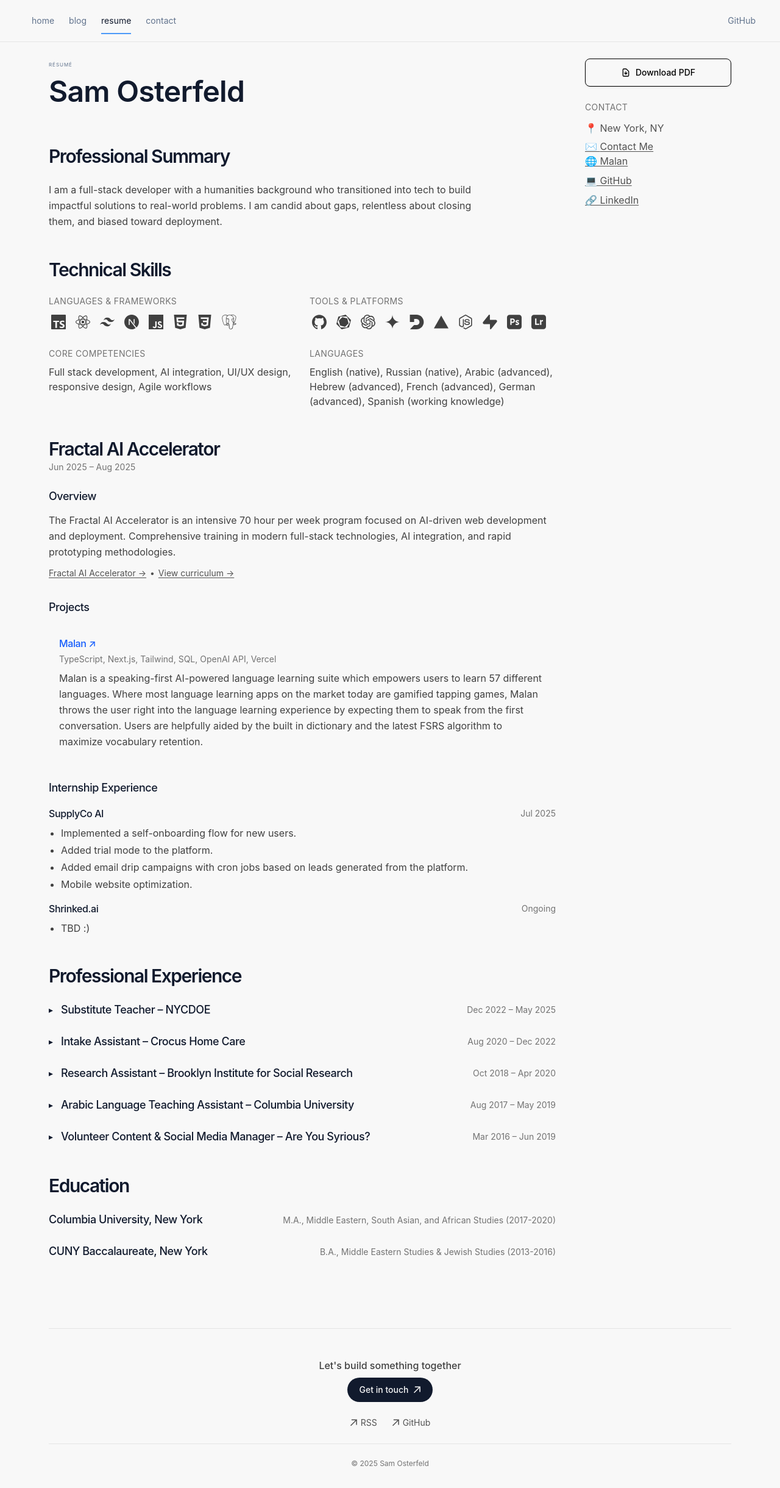
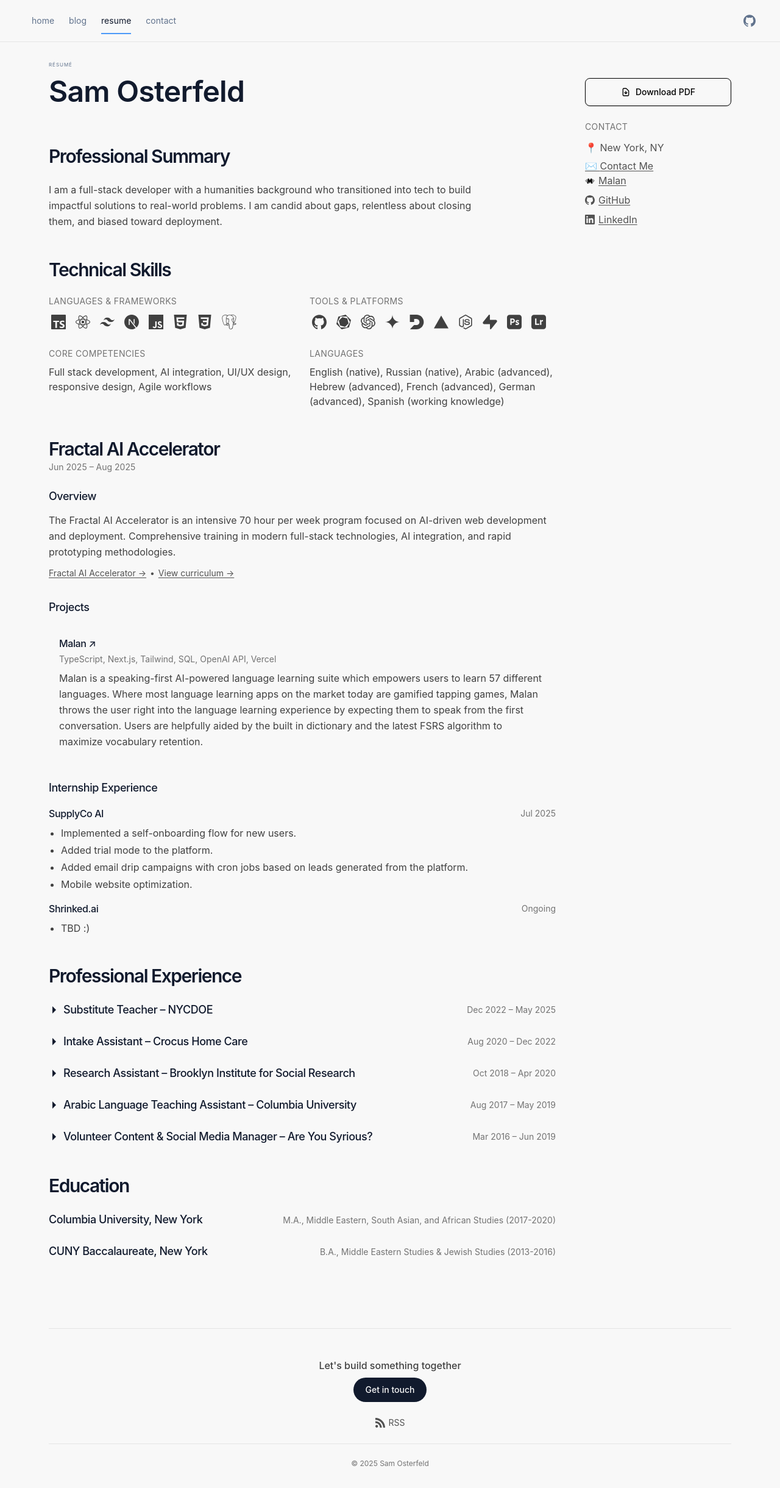
Before and after one commit to ostsam/portfolioAndBlog, a Next.js app: page /work in a window 1280 px wide. Shown: the whole page at 61% size. Built offline with nearby package versions, Linux system fonts and the light colour scheme.

Commit message:
resume page tweaks

```diff
--- a/app/components/footer.tsx
+++ b/app/components/footer.tsx
@@ -1,19 +1,4 @@
-export function ArrowIcon() {
-	return (
-		<svg
-			width="12"
-			height="12"
-			viewBox="0 0 12 12"
-			fill="none"
-			xmlns="http://www.w3.org/2000/svg"
-		>
-			<path
-				d="M2.07102 11.3494L0.963068 10.2415L9.2017 1.98864H2.83807L2.85227 0.454545H11.8438V9.46023H10.2955L10.3097 3.09659L2.07102 11.3494Z"
-				fill="currentColor"
-			/>
-		</svg>
-	);
-}
+import { SiRss } from "react-icons/si";
 
 export default function Footer() {
 	return (
@@ -30,29 +15,20 @@
 							className="inline-flex items-center gap-2 px-5 py-2.5 bg-foreground text-background rounded-full hover:bg-foreground/90 transition-all duration-200 hover:scale-105 font-medium text-sm"
 						>
 							Get in touch
-							<ArrowIcon />
 						</a>
 					</div>
 
 					{/* Links */}
 					<div className="flex items-center justify-center gap-6 text-sm">
 						<a
-							className="flex items-center gap-1.5 text-neutral-600 dark:text-neutral-400 hover:text-foreground transition-colors duration-200"
+							className="flex items-center gap-1.5 text-neutral-600 dark:text-neutral-400 hover:text-foreground transition-colors duration-200 group hover:animate-pulse"
 							href="/rss"
 							target="_blank"
 							rel="noopener noreferrer"
+							aria-label="RSS Feed"
 						>
-							<ArrowIcon />
+							<SiRss className="w-4 h-4 group-hover:animate-pulse" />
 							<span>RSS</span>
-						</a>
-						<a
-							className="flex items-center gap-1.5 text-neutral-600 dark:text-neutral-400 hover:text-foreground transition-colors duration-200"
-							href="https://github.com/ostsam"
-							target="_blank"
-							rel="noopener noreferrer"
-						>
-							<ArrowIcon />
-							<span>GitHub</span>
 						</a>
 					</div>
 
--- a/app/components/nav.tsx
+++ b/app/components/nav.tsx
@@ -3,6 +3,7 @@
 import Link from "next/link";
 import { usePathname } from "next/navigation";
 import { useEffect, useState } from "react";
+import { SiGithub } from "react-icons/si";
 
 const navItems = {
 	"/": {
@@ -63,10 +64,11 @@
 						href="https://github.com/ostsam"
 						target="_blank"
 						rel="noopener noreferrer"
-						className="text-sm text-muted-foreground hover:text-foreground transition-colors duration-200 hover:underline hover:underline-offset-2"
+						className="text-sm text-muted-foreground hover:text-foreground transition-colors duration-200"
 						style={{ cursor: "pointer" }}
+						aria-label="GitHub Profile"
 					>
-						GitHub
+						<SiGithub className="w-5 h-5" />
 					</a>
 				</div>
 			</div>
--- a/app/work/page.tsx
+++ b/app/work/page.tsx
@@ -19,13 +19,32 @@
 	SiAdobelightroom,
 	SiGraphite,
 	SiGooglegemini,
+	SiLinkedin,
 } from "react-icons/si";
+import Image from "next/image";
 import Link from "next/link";
 import { PDFDownloadButton } from "./components/PDFDownloadButton";
 import { BrandBadge } from "./components/BrandBadge";
 import { ObfuscatedEmail } from "./components/ObfuscatedEmail";
 import { generatePDF } from "./utils/pdf-generator";
 import { resumeData } from "./data/resume-data";
+import { createContext, useContext } from "react";
+
+// Custom disclosure triangle component
+function DisclosureTriangle() {
+	return (
+		<svg
+			className="absolute left-0 top-1/2 -translate-y-1/2 h-4 w-4 text-foreground dark:text-white transition-transform duration-200 [details[open]_&]:rotate-90"
+			width="16"
+			height="16"
+			viewBox="0 0 16 16"
+			fill="currentColor"
+			xmlns="http://www.w3.org/2000/svg"
+		>
+			<path d="M6 2L12 8L6 14V2Z" />
+		</svg>
+	);
+}
 
 // Icon mapping for dynamic badge generation
 const iconMap = {
@@ -63,7 +82,16 @@
 					<div className="hidden print-contact">
 						<span>📍 {resumeData.personalInfo.location}</span>
 						<span>✉️ {resumeData.personalInfo.email}</span>
-						<span>🌐 {resumeData.personalInfo.portfolio}</span>
+						<span>
+							<Image
+								src="/malan-logo.svg"
+								alt="Malan Logo"
+								width={12}
+								height={12}
+								className="inline-block mr-1 w-4 h-4 brightness-0"
+							/>
+							{resumeData.personalInfo.portfolio}
+						</span>
 						<span>
 							💻 {resumeData.personalInfo.github.replace("github.com/", "")}
 						</span>
@@ -95,7 +123,16 @@
 								rel="noopener noreferrer"
 								className="cursor-pointer text-neutral-600 dark:text-neutral-300 hover:text-foreground active:text-foreground transition-colors duration-200 underline underline-offset-4 hover:underline-offset-2"
 							>
-								🌐 Malan
+								<span className="flex items-center gap-1.5">
+									<Image
+										src="/malan-logo.svg"
+										alt="Malan Logo"
+										width={16}
+										height={16}
+										className="w-4 h-4 dark:invert brightness-0"
+									/>
+									Malan
+								</span>
 							</Link>
 							<Link
 								href={`https://${resumeData.personalInfo.github}`}
@@ -103,7 +140,10 @@
 								rel="noopener noreferrer"
 								className="cursor-pointer text-neutral-600 dark:text-neutral-300 hover:text-foreground active:text-foreground transition-colors duration-200 underline underline-offset-4 hover:underline-offset-2"
 							>
-								💻 GitHub
+								<span className="flex items-center gap-1.5">
+									<SiGithub className="w-4 h-4" />
+									GitHub
+								</span>
 							</Link>
 							<Link
 								href={`https://${resumeData.personalInfo.linkedin}`}
@@ -111,7 +151,10 @@
 								rel="noopener noreferrer"
 								className="cursor-pointer text-neutral-600 dark:text-neutral-300 hover:text-foreground active:text-foreground transition-colors duration-200 underline underline-offset-4 hover:underline-offset-2"
 							>
-								🔗 LinkedIn
+								<span className="flex items-center gap-1.5">
+									<SiLinkedin className="w-4 h-4" />
+									LinkedIn
+								</span>
 							</Link>
 						</div>
 					</div>
@@ -242,7 +285,7 @@
 													href={project.url}
 													target="_blank"
 													rel="noopener noreferrer"
-													className="text-blue-600 dark:text-blue-400 hover:text-blue-700 dark:hover:text-blue-300 transition-colors duration-200 hover:underline hover:underline-offset-2 cursor-pointer"
+													className="hover:text-blue-700 dark:hover:text-blue-300 transition-colors duration-200 hover:underline hover:underline-offset-2 cursor-pointer"
 												>
 													{project.title} ↗
 												</Link>
@@ -268,8 +311,8 @@
 								{resumeData.fractalAIAccelerator.internshipExperience.map(
 									(internship, index) => (
 										<div key={index}>
-											<div className="flex items-center justify-between mb-2">
-												<h4 className="text-base font-medium tracking-tight">
+											<div className="flex flex-col sm:flex-row sm:items-center sm:justify-between mb-2">
+												<h4 className="text-base font-medium tracking-tight mb-1 sm:mb-0">
 													{internship.company}
 												</h4>
 												<span className="text-sm text-neutral-500 dark:text-neutral-400">
@@ -299,13 +342,16 @@
 						{resumeData.professionalExperience.map((job, index) => (
 							<div key={index}>
 								<details>
-									<summary className="cursor-pointer list-none relative pl-5 flex items-center justify-between before:content-['▸'] before:absolute before:left-0 before:text-sm before:text-foreground dark:before:text-white before:transition-transform before:duration-200 [details[open]_&]:before:rotate-90">
-										<span className="text-lg font-medium tracking-tight">
-											{job.title}
-										</span>
-										<span className="text-sm text-neutral-500 dark:text-neutral-400">
-											{job.dates}
-										</span>
+									<summary className="cursor-pointer list-none relative pl-6">
+										<DisclosureTriangle />
+										<div className="flex flex-col sm:flex-row sm:items-center sm:justify-between w-full">
+											<span className="text-lg font-medium tracking-tight mb-1 sm:mb-0 hover:animate-pulse">
+												{job.title}
+											</span>
+											<span className="text-sm text-neutral-500 dark:text-neutral-400">
+												{job.dates}
+											</span>
+										</div>
 									</summary>
 									<ul className="list-disc pl-5 space-y-1 text-neutral-700 dark:text-neutral-300 mt-2">
 										{job.responsibilities.map((responsibility, respIndex) => (
@@ -326,9 +372,9 @@
 						{resumeData.education.map((edu, index) => (
 							<div
 								key={index}
-								className="flex flex-col md:flex-row md:items-baseline md:justify-between"
+								className="flex flex-col sm:flex-row sm:items-baseline sm:justify-between"
 							>
-								<h3 className="text-lg font-medium tracking-tight">
+								<h3 className="text-lg font-medium tracking-tight mb-1 sm:mb-0">
 									{edu.institution}
 								</h3>
 								<p className="text-sm text-neutral-500 dark:text-neutral-400">
@@ -342,9 +388,9 @@
 
 			{/* Contact Sidebar */}
 			<aside className="lg:col-start-2 lg:row-start-1 animate-in slide-in-from-bottom-4 duration-1000 delay-100 print-hide">
-				<div className="lg:sticky lg:top-8 space-y-6 text-center lg:text-left">
+				<div className="lg:sticky lg:top-10 space-y-6 text-center lg:text-left">
 					{/* PDF Download Button */}
-					<div className="hidden lg:block">
+					<div className="hidden lg:block lg:sticky lg:top-0 lg:pt-8 lg:bg-background lg:z-10">
 						<PDFDownloadButton onDownload={generatePDF} className="w-full" />
 					</div>
 
@@ -363,7 +409,16 @@
 								rel="noopener noreferrer"
 								className="cursor-pointer block text-neutral-600 dark:text-neutral-300 hover:text-foreground active:text-foreground transition-colors duration-200 underline underline-offset-4 hover:underline-offset-2"
 							>
-								🌐 Malan
+								<span className="flex items-center gap-1.5">
+									<Image
+										src="/malan-logo.svg"
+										alt="Malan Logo"
+										width={16}
+										height={16}
+										className="w-4 h-4 dark:invert brightness-0"
+									/>
+									Malan
+								</span>
 							</Link>
 							<Link
 								href={`https://${resumeData.personalInfo.github}`}
@@ -371,7 +426,10 @@
 								rel="noopener noreferrer"
 								className="cursor-pointer block text-neutral-600 dark:text-neutral-300 hover:text-foreground active:text-foreground transition-colors duration-200 underline underline-offset-4 hover:underline-offset-2"
 							>
-								💻 GitHub
+								<span className="flex items-center gap-1.5">
+									<SiGithub className="w-4 h-4" />
+									GitHub
+								</span>
 							</Link>
 							<Link
 								href={`https://${resumeData.personalInfo.linkedin}`}
@@ -379,7 +437,10 @@
 								rel="noopener noreferrer"
 								className="cursor-pointer block text-neutral-600 dark:text-neutral-300 hover:text-foreground active:text-foreground transition-colors duration-200 underline underline-offset-4 hover:underline-offset-2"
 							>
-								🔗 LinkedIn
+								<span className="flex items-center gap-1.5">
+									<SiLinkedin className="w-4 h-4" />
+									LinkedIn
+								</span>
 							</Link>
 						</div>
 					</div>
```
Also changed, not shown: public/malan-logo.svg (added).
